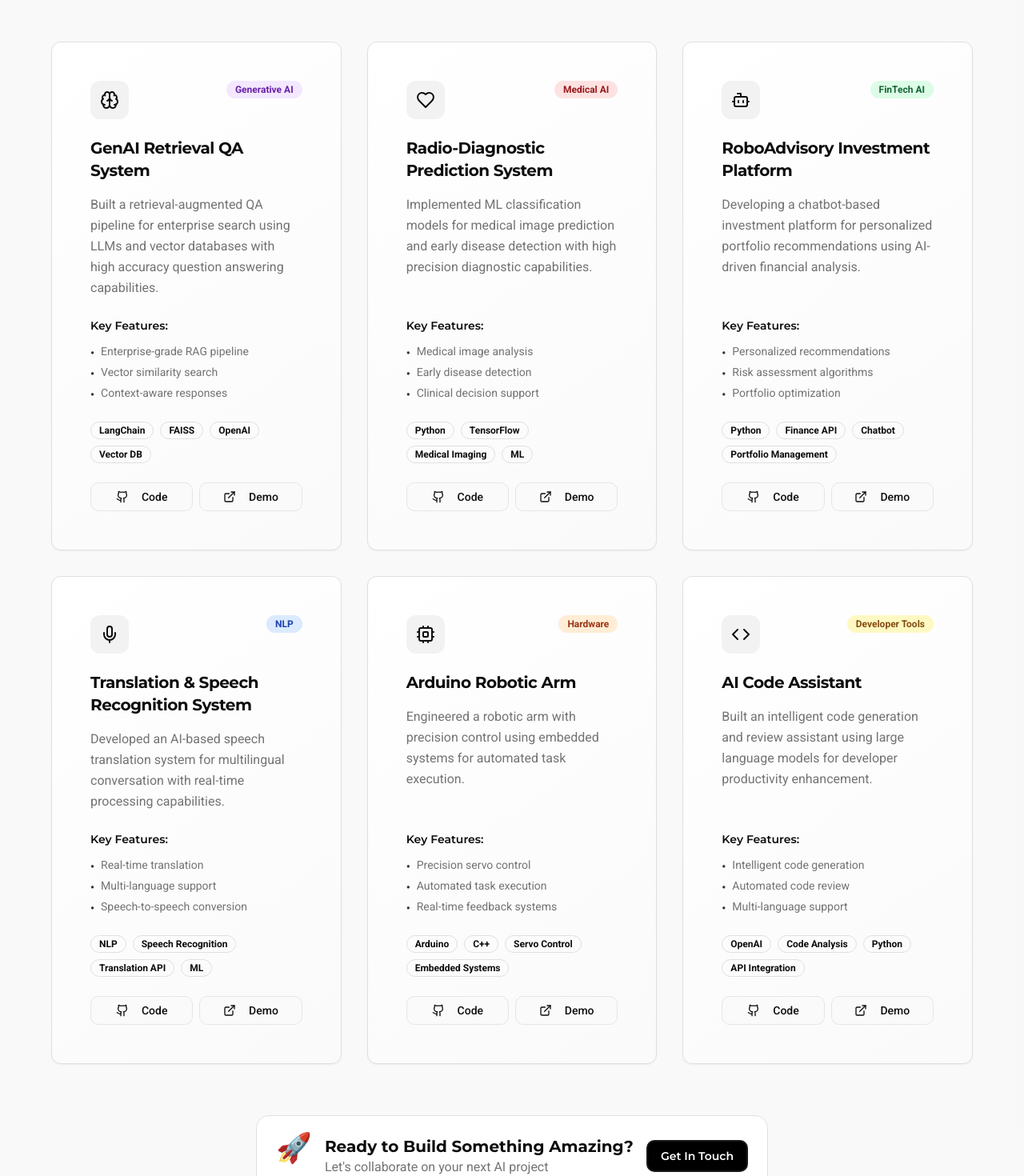
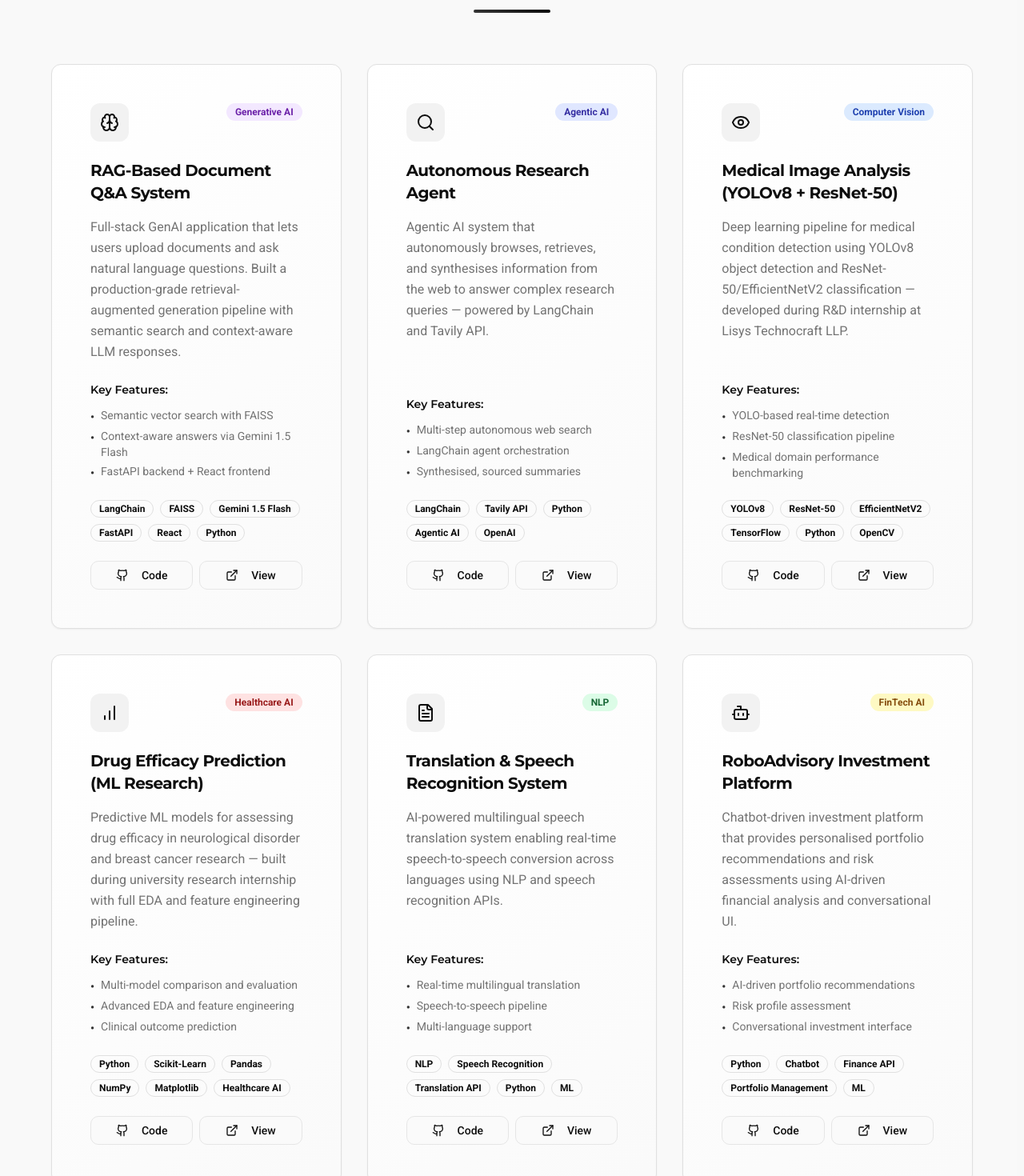
Before and after one commit to Komoleeka9/komoleeka-ai-genesis, a React (Vite) app: page / in a window 1280 px wide. Shown: the part 5960-7430 px from the top of the page at 80% size. Built offline with nearby package versions, Linux system fonts and the light colour scheme.

Commit message:
Update Projects.tsx

```diff
--- a/src/components/Projects.tsx
+++ b/src/components/Projects.tsx
@@ -1,91 +1,103 @@
 import { Card, CardContent, CardHeader, CardTitle } from "@/components/ui/card";
 import { Badge } from "@/components/ui/badge";
 import { Button } from "@/components/ui/button";
-import { ExternalLink, Github, Code, Brain, Bot, Heart, Mic, Cpu } from "lucide-react";
+import { ExternalLink, Github, Brain, Bot, Search, Eye, BarChart, FileText } from "lucide-react";
 
 export function Projects() {
   const projects = [
     {
-      title: "GenAI Retrieval QA System",
-      description: "Built a retrieval-augmented QA pipeline for enterprise search using LLMs and vector databases with high accuracy question answering capabilities.",
-      technologies: ["LangChain", "FAISS", "OpenAI", "Vector DB"],
+      title: "RAG-Based Document Q&A System",
+      description:
+        "Full-stack GenAI application that lets users upload documents and ask natural language questions. Built a production-grade retrieval-augmented generation pipeline with semantic search and context-aware LLM responses.",
+      technologies: ["LangChain", "FAISS", "Gemini 1.5 Flash", "FastAPI", "React", "Python"],
       icon: Brain,
       category: "Generative AI",
+      githubUrl: "https://github.com/komoleekag",
       features: [
-        "Enterprise-grade RAG pipeline",
-        "Vector similarity search",
-        "Context-aware responses"
+        "Semantic vector search with FAISS",
+        "Context-aware answers via Gemini 1.5 Flash",
+        "FastAPI backend + React frontend"
       ]
     },
     {
-      title: "Radio-Diagnostic Prediction System",
-      description: "Implemented ML classification models for medical image prediction and early disease detection with high precision diagnostic capabilities.",
-      technologies: ["Python", "TensorFlow", "Medical Imaging", "ML"],
-      icon: Heart,
-      category: "Medical AI",
+      title: "Autonomous Research Agent",
+      description:
+        "Agentic AI system that autonomously browses, retrieves, and synthesises information from the web to answer complex research queries — powered by LangChain and Tavily API.",
+      technologies: ["LangChain", "Tavily API", "Python", "Agentic AI", "OpenAI"],
+      icon: Search,
+      category: "Agentic AI",
+      githubUrl: "https://github.com/komoleekag",
       features: [
-        "Medical image analysis",
-        "Early disease detection",
-        "Clinical decision support"
+        "Multi-step autonomous web search",
+        "LangChain agent orchestration",
+        "Synthesised, sourced summaries"
+      ]
+    },
+    {
+      title: "Medical Image Analysis (YOLOv8 + ResNet-50)",
+      description:
+        "Deep learning pipeline for medical condition detection using YOLOv8 object detection and ResNet-50/EfficientNetV2 classification — developed during R&D internship at Lisys Technocraft LLP.",
+      technologies: ["YOLOv8", "ResNet-50", "EfficientNetV2", "TensorFlow", "Python", "OpenCV"],
+      icon: Eye,
+      category: "Computer Vision",
+      githubUrl: "https://github.com/komoleekag",
+      features: [
+        "YOLO-based real-time detection",
+        "ResNet-50 classification pipeline",
+        "Medical domain performance benchmarking"
+      ]
+    },
+    {
+      title: "Drug Efficacy Prediction (ML Research)",
+      description:
+        "Predictive ML models for assessing drug efficacy in neurological disorder and breast cancer research — built during university research internship with full EDA and feature engineering pipeline.",
+      technologies: ["Python", "Scikit-Learn", "Pandas", "NumPy", "Matplotlib", "Healthcare AI"],
+      icon: BarChart,
+      category: "Healthcare AI",
+      githubUrl: "https://github.com/komoleekag",
+      features: [
+        "Multi-model comparison and evaluation",
+        "Advanced EDA and feature engineering",
+        "Clinical outcome prediction"
+      ]
+    },
+    {
+      title: "Translation & Speech Recognition System",
+      description:
+        "AI-powered multilingual speech translation system enabling real-time speech-to-speech conversion across languages using NLP and speech recognition APIs.",
+      technologies: ["NLP", "Speech Recognition", "Translation API", "Python", "ML"],
+      icon: FileText,
+      category: "NLP",
+      githubUrl: "https://github.com/komoleekag",
+      features: [
+        "Real-time multilingual translation",
+        "Speech-to-speech pipeline",
+        "Multi-language support"
       ]
     },
     {
       title: "RoboAdvisory Investment Platform",
-      description: "Developing a chatbot-based investment platform for personalized portfolio recommendations using AI-driven financial analysis.",
-      technologies: ["Python", "Finance API", "Chatbot", "Portfolio Management"],
+      description:
+        "Chatbot-driven investment platform that provides personalised portfolio recommendations and risk assessments using AI-driven financial analysis and conversational UI.",
+      technologies: ["Python", "Chatbot", "Finance API", "Portfolio Management", "ML"],
       icon: Bot,
       category: "FinTech AI",
+      githubUrl: "https://github.com/komoleekag",
       features: [
-        "Personalized recommendations",
-        "Risk assessment algorithms",
-        "Portfolio optimization"
-      ]
-    },
-    {
-      title: "Translation & Speech Recognition System",
-      description: "Developed an AI-based speech translation system for multilingual conversation with real-time processing capabilities.",
-      technologies: ["NLP", "Speech Recognition", "Translation API", "ML"],
-      icon: Mic,
-      category: "NLP",
-      features: [
-        "Real-time translation",
-        "Multi-language support",
-        "Speech-to-speech conversion"
-      ]
-    },
-    {
-      title: "Arduino Robotic Arm",
-      description: "Engineered a robotic arm with precision control using embedded systems for automated task execution.",
-      technologies: ["Arduino", "C++", "Servo Control", "Embedded Systems"],
-      icon: Cpu,
-      category: "Hardware",
-      features: [
-        "Precision servo control",
-        "Automated task execution",
-        "Real-time feedback systems"
-      ]
-    },
-    {
-      title: "AI Code Assistant",
-      description: "Built an intelligent code generation and review assistant using large language models for developer productivity enhancement.",
-      technologies: ["OpenAI", "Code Analysis", "Python", "API Integration"],
-      icon: Code,
-      category: "Developer Tools",
-      features: [
-        "Intelligent code generation",
-        "Automated code review",
-        "Multi-language support"
+        "AI-driven portfolio recommendations",
+        "Risk profile assessment",
+        "Conversational investment interface"
       ]
     }
   ];
 
-  const categoryColors = {
+  const categoryColors: Record<string, string> = {
     "Generative AI": "bg-purple-100 text-purple-800 dark:bg-purple-900 dark:text-purple-200",
-    "Medical AI": "bg-red-100 text-red-800 dark:bg-red-900 dark:text-red-200",
-    "FinTech AI": "bg-green-100 text-green-800 dark:bg-green-900 dark:text-green-200",
-    "NLP": "bg-blue-100 text-blue-800 dark:bg-blue-900 dark:text-blue-200",
-    "Hardware": "bg-orange-100 text-orange-800 dark:bg-orange-900 dark:text-orange-200",
-    "Developer Tools": "bg-yellow-100 text-yellow-800 dark:bg-yellow-900 dark:text-yellow-200"
+    "Agentic AI": "bg-indigo-100 text-indigo-800 dark:bg-indigo-900 dark:text-indigo-200",
+    "Computer Vision": "bg-blue-100 text-blue-800 dark:bg-blue-900 dark:text-blue-200",
+    "Healthcare AI": "bg-red-100 text-red-800 dark:bg-red-900 dark:text-red-200",
+    "NLP": "bg-green-100 text-green-800 dark:bg-green-900 dark:text-green-200",
+    "FinTech AI": "bg-yellow-100 text-yellow-800 dark:bg-yellow-900 dark:text-yellow-200"
   };
 
   return (
@@ -98,7 +110,7 @@ export function Projects() {
               Featured Projects
             </h2>
             <p className="font-roboto text-xl text-muted-foreground max-w-3xl mx-auto">
-              Innovative AI solutions spanning healthcare, finance, and cutting-edge technology
+              Real-world GenAI and ML applications — from RAG pipelines to agentic systems and medical AI
             </p>
             <div className="w-24 h-1 bg-gradient-to-r from-tech-accent to-foreground mx-auto rounded-full mt-6" />
           </div>
@@ -112,7 +124,7 @@ export function Projects() {
                     <div className="w-12 h-12 rounded-lg bg-secondary flex items-center justify-center group-hover:bg-tech-accent group-hover:text-primary-foreground transition-all duration-300">
                       <project.icon className="h-6 w-6" />
                     </div>
-                    <Badge className={`text-xs ${categoryColors[project.category as keyof typeof categoryColors]}`}>
+                    <Badge className={`text-xs ${categoryColors[project.category]}`}>
                       {project.category}
                     </Badge>
                   </div>
@@ -127,7 +139,6 @@ export function Projects() {
                     {project.description}
                   </p>
 
-                  {/* Features */}
                   <div className="mb-6">
                     <h4 className="font-montserrat font-semibold text-sm mb-3 text-foreground">Key Features:</h4>
                     <ul className="space-y-1">
@@ -140,27 +151,22 @@ export function Projects() {
                     </ul>
                   </div>
 
-                  {/* Technologies */}
                   <div className="mb-6">
                     <div className="flex flex-wrap gap-2">
                       {project.technologies.map((tech, techIndex) => (
-                        <Badge
-                          key={techIndex}
-                          variant="outline"
-                          className="text-xs"
-                        >
+                        <Badge key={techIndex} variant="outline" className="text-xs">
                           {tech}
                         </Badge>
                       ))}
                     </div>
                   </div>
 
-                  {/* Action Buttons */}
                   <div className="flex gap-2 mt-auto">
                     <Button
                       variant="outline"
                       size="sm"
                       className="flex-1 group/btn"
+                      onClick={() => window.open(project.githubUrl, "_blank")}
                     >
                       <Github className="h-4 w-4 mr-2 group-hover/btn:scale-110 transition-transform" />
                       Code
@@ -169,9 +175,10 @@ export function Projects() {
                       variant="outline"
                       size="sm"
                       className="flex-1 group/btn"
+                      onClick={() => window.open("https://github.com/komoleekag", "_blank")}
                     >
                       <ExternalLink className="h-4 w-4 mr-2 group-hover/btn:scale-110 transition-transform" />
-                      Demo
+                      View
                     </Button>
                   </div>
                 </CardContent>
@@ -179,23 +186,23 @@ export function Projects() {
             ))}
           </div>
 
-          {/* Call to Action */}
+          {/* GitHub CTA */}
           <div className="text-center mt-16">
             <div className="inline-flex items-center gap-4 bg-card border border-border rounded-2xl p-6 shadow-tech">
               <div className="text-4xl animate-bounce">🚀</div>
               <div className="text-left">
                 <h3 className="font-montserrat font-bold text-xl text-foreground">
-                  Ready to Build Something Amazing?
+                  26+ Repositories on GitHub
                 </h3>
                 <p className="text-muted-foreground">
-                  Let's collaborate on your next AI project
+                  Explore more projects, experiments, and GenAI builds
                 </p>
               </div>
               <Button
                 className="hire-button font-montserrat font-semibold"
-                onClick={() => document.getElementById("contact")?.scrollIntoView({ behavior: "smooth" })}
+                onClick={() => window.open("https://github.com/komoleekag", "_blank")}
               >
-                Get In Touch
+                View GitHub
               </Button>
             </div>
           </div>
```
